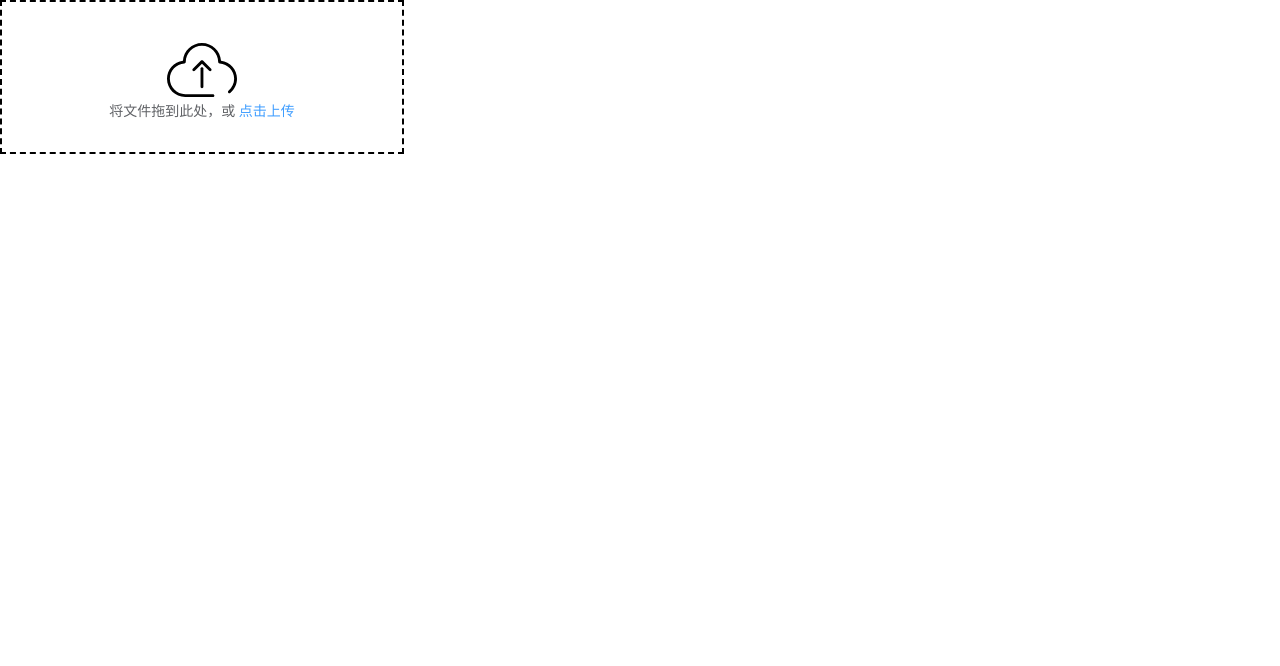
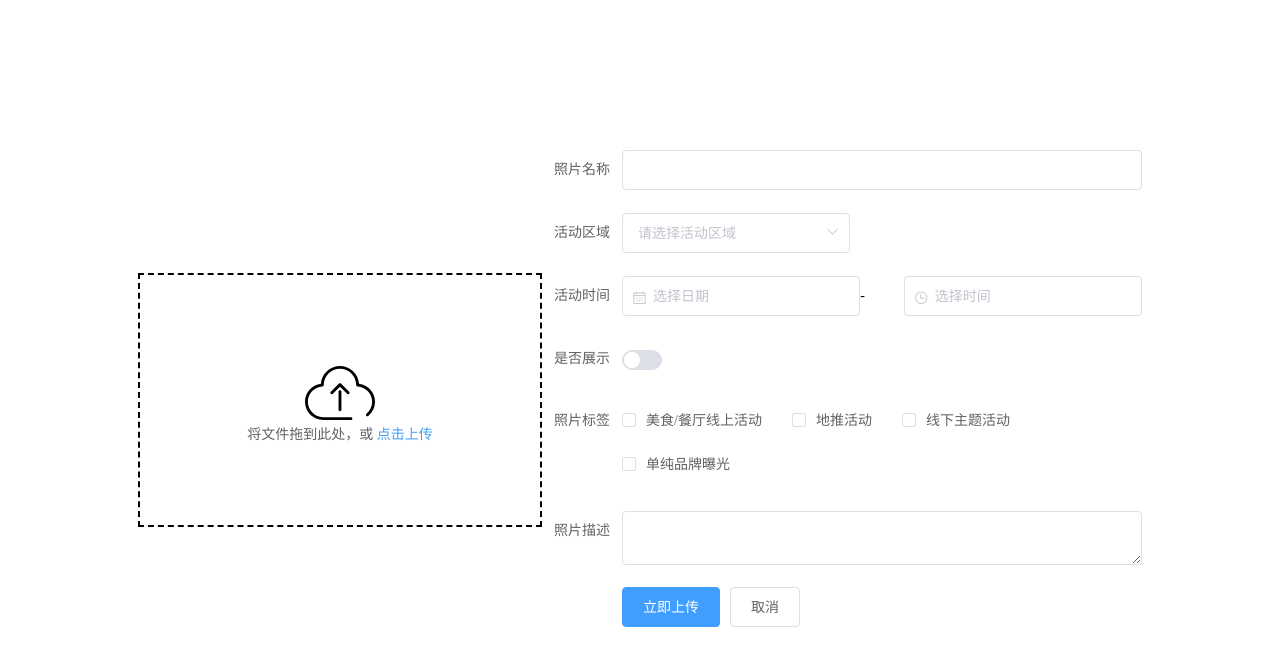
Before and after one commit to Jazk-Z/mini-project-management, a Vue app: page /upload in a window 1280 px wide. Shown: the top 666 px of the page. Built offline with nearby package versions, Linux system fonts and the light colour scheme.

Commit message:
feat: 🎸 add changelog.mg

```diff
--- a/src/views/upload/Upload.vue
+++ b/src/views/upload/Upload.vue
@@ -1,5 +1,6 @@
 <template>
   <div class="container">
+    <div class="upload-block">
       <input type="file" multiple class="file" @change="uploadFile" />
       <div class="icon-upload">
         <div class="icon">
@@ -11,6 +12,56 @@
         </div>
       </div>
     </div>
+    <div class="picture-block">
+      <el-form ref="form" :model="form" label-width="80px">
+        <el-form-item label="照片名称">
+          <el-input v-model="form.name"></el-input>
+        </el-form-item>
+        <el-form-item label="活动区域">
+          <el-select v-model="form.region" placeholder="请选择活动区域">
+            <el-option label="区域一" value="shanghai"></el-option>
+            <el-option label="区域二" value="beijing"></el-option>
+          </el-select>
+        </el-form-item>
+        <el-form-item label="活动时间">
+          <el-col :span="11">
+            <el-date-picker
+              type="date"
+              placeholder="选择日期"
+              v-model="form.date1"
+              style="width: 100%;"
+            ></el-date-picker>
+          </el-col>
+          <el-col class="line" :span="2">-</el-col>
+          <el-col :span="11">
+            <el-time-picker
+              placeholder="选择时间"
+              v-model="form.date2"
+              style="width: 100%;"
+            ></el-time-picker>
+          </el-col>
+        </el-form-item>
+        <el-form-item label="是否展示">
+          <el-switch v-model="form.delivery"></el-switch>
+        </el-form-item>
+        <el-form-item label="照片标签">
+          <el-checkbox-group v-model="form.type">
+            <el-checkbox label="美食/餐厅线上活动" name="type"></el-checkbox>
+            <el-checkbox label="地推活动" name="type"></el-checkbox>
+            <el-checkbox label="线下主题活动" name="type"></el-checkbox>
+            <el-checkbox label="单纯品牌曝光" name="type"></el-checkbox>
+          </el-checkbox-group>
+        </el-form-item>
+        <el-form-item label="照片描述">
+          <el-input type="textarea" v-model="form.desc"></el-input>
+        </el-form-item>
+        <el-form-item>
+          <el-button type="primary" @click="onSubmit">立即上传</el-button>
+          <el-button>取消</el-button>
+        </el-form-item>
+      </el-form>
+    </div>
+  </div>
 </template>
 <script>
 import axios from "axios";
@@ -18,13 +69,26 @@ export default {
   name: "upload",
   data() {
     return {
-      action: process.env.VUE_APP_UPLOAD_URL
+      action: process.env.VUE_APP_UPLOAD_URL,
+      form: {
+        name: "",
+        region: "",
+        date1: "",
+        date2: "",
+        delivery: false,
+        type: [],
+        resource: "",
+        desc: ""
+      }
     };
   },
   mounted() {
     console.log(this.action);
   },
   methods: {
+    onSubmit() {
+      console.log("submit!");
+    },
     uploadFile(e) {
       const uploadData = new FormData();
       const files = e.target.files;
@@ -40,10 +104,16 @@ export default {
 </script>
 <style lang="scss" scoped>
 .container {
+  display: flex;
+  align-items: center;
+  justify-content: center;
+  width: 100vw;
+  height: 100vh;
+  .upload-block {
     width: 400px;
-  height: 150px;
+    height: 250px;
+    border: 2px dashed black;
     position: relative;
-  border: 2px dashed black;
     .file {
       width: 400px;
       height: 150px;
@@ -80,4 +150,9 @@ export default {
       }
     }
   }
+  .picture-block {
+    width: 600px;
+    max-height: 600px;
+  }
+}
 </style>
```
Also changed, not shown: package.json (+9 -1 lines), src/main.js (+33 -1 lines), 1 other file (tests, documents, lock files or other folders). Lines whose indentation alone changed are shown as unchanged.
